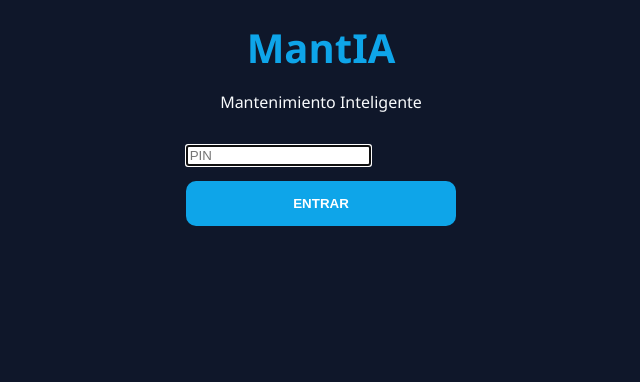
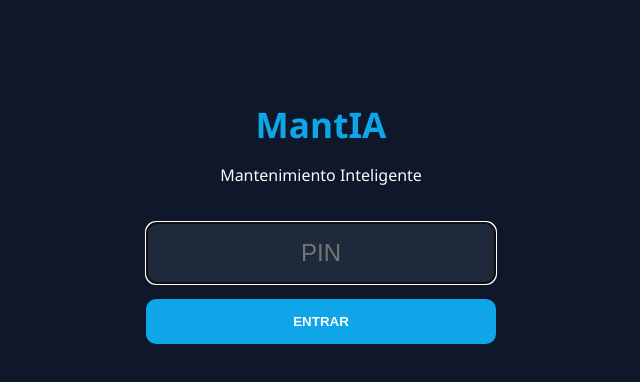
Before and after one commit to Javier25-cloud/MantIA, a React app in the folder frontend/: page / in a window 1280 px wide. Shown: the top 382 px of the page, without its empty margins (319-959 px from the left). Built offline with nearby package versions, Linux system fonts and the light colour scheme; the HTML template or start-up script is replaced by a standard one.

Commit message:
UI FIX: Corregida visibilidad de texto en tablas de inventario

```diff
--- a/frontend/src/App.css
+++ b/frontend/src/App.css
@@ -1,37 +1,44 @@
-/* --- CONFIGURACIÓN GENERAL --- */
+/* --- CONFIGURACIÓN MAESTRA --- */
 :root {
   --primary: #0ea5e9;
   --dark: #0f172a;
   --bg-card: #1e293b;
   --text-main: #f8fafc;
+  --text-dark: #1e293b; /* Color para texto sobre fondo blanco */
 }
 
 body {
   margin: 0;
+  padding: 20px;
   font-family: 'Segoe UI', Tahoma, Geneva, Verdana, sans-serif;
   background-color: var(--dark);
   color: var(--text-main);
+  /* Centrado total */
   display: flex;
-  justify-content: center;
-  padding: 20px;
+  flex-direction: column;
+  align-items: center;
+  min-height: 100vh;
 }
 
 .container {
   width: 100%;
-  transition: max-width 0.3s ease;
+  margin: 0 auto; /* Asegura el centrado horizontal */
+  display: flex;
+  flex-direction: column;
 }
 
-/* --- HEADER Y NAV --- */
-.header { text-align: center; margin-bottom: 30px; }
-.header h1 { margin: 0; color: var(--primary); font-size: 2.5rem; }
+/* --- CABECERA Y NAVEGACIÓN --- */
+.header { text-align: center; margin-bottom: 20px; width: 100%; }
+.header h1 { margin: 0; color: var(--primary); font-size: 2.2rem; }
 
 .nav-tabs {
   display: flex;
-  gap: 10px;
+  gap: 8px;
   margin-bottom: 20px;
   background: var(--bg-card);
-  padding: 5px;
+  padding: 6px;
   border-radius: 12px;
+  width: 100%;
 }
 
 .nav-tabs button {
@@ -42,7 +49,8 @@ body {
   color: #94a3b8;
   cursor: pointer;
   border-radius: 8px;
-  font-weight: bold;
+  font-weight: 600;
+  transition: all 0.2s;
 }
 
 .nav-tabs button.active {
@@ -50,56 +58,75 @@ body {
   color: white;
 }
 
-/* --- TABLAS (EL FIX ESTÁ AQUÍ) --- */
+/* --- TABLAS: VISIBILIDAD TOTAL --- */
 .history-table {
   width: 100%;
   border-collapse: collapse;
-  margin-top: 10px;
-  background: white; /* Fondo blanco */
+  background: white;
   border-radius: 12px;
   overflow: hidden;
-  box-shadow: 0 4px 6px -1px rgb(0 0 0 / 0.1);
+  box-shadow: 0 10px 15px -3px rgba(0, 0, 0, 0.3);
+  margin-bottom: 20px;
 }
 
 .history-table th {
   background: #f1f5f9;
-  padding: 15px;
+  padding: 12px;
   text-align: left;
-  font-size: 0.75rem;
+  font-size: 0.7rem;
   color: #64748b;
   text-transform: uppercase;
-  letter-spacing: 0.05em;
 }
 
 .history-table td {
-  padding: 15px;
+  padding: 12px;
   border-bottom: 1px solid #f1f5f9;
-  font-size: 0.9rem;
-  color: #1e293b; /* <--- REALIDAD: Texto oscuro para que se vea sobre blanco */
+  font-size: 0.85rem;
+  color: var(--text-dark) !important; /* FORZAMOS COLOR OSCURO */
+  vertical-align: middle;
 }
 
+/* Stock y alertas */
 .row-critical {
   background-color: #fff1f2 !important;
 }
 
 .row-critical td {
-  color: #991b1b !important; /* Texto rojo oscuro para alertas */
+  color: #b91c1c !important; /* Rojo oscuro para que se lea bien */
+  font-weight: 600;
 }
 
-/* --- BOTONES Y ACCIONES --- */
+/* --- BOTONES DE ACCIÓN --- */
 .action-btn {
   background: #f8fafc;
   border: 1px solid #e2e8f0;
   border-radius: 6px;
   cursor: pointer;
-  font-size: 1.1rem;
-  padding: 5px 8px;
-  transition: all 0.2s;
+  padding: 6px;
+  display: flex;
+  align-items: center;
+  justify-content: center;
 }
 
-.action-btn:hover {
-  background: #e2e8f0;
-  transform: translateY(-2px);
+.action-btn:hover { background: #e2e8f0; }
+
+/* --- PANTALLA DE LOGIN --- */
+.login-screen {
+  max-width: 350px;
+  margin-top: 10vh;
+}
+
+.pin-input {
+  width: 100%;
+  padding: 15px;
+  border-radius: 10px;
+  border: 2px solid #334155;
+  background: #1e293b;
+  color: white;
+  font-size: 1.5rem;
+  text-align: center;
+  margin-bottom: 15px;
+  box-sizing: border-box;
 }
 
 .confirm-button {
@@ -111,54 +138,27 @@ body {
   border-radius: 10px;
   font-weight: bold;
   cursor: pointer;
-  margin-top: 15px;
 }
 
-.logout-btn {
-  margin-top: 40px;
-  width: 100%;
-  padding: 12px;
-  background: #334155;
-  color: white;
-  border: none;
-  border-radius: 10px;
-  cursor: pointer;
-  opacity: 0.8;
-}
-
-.logout-btn:hover { opacity: 1; }
-
-/* --- ANIMACIONES --- */
-.animate-in {
-  animation: fadeIn 0.4s ease-out;
-}
-
-@keyframes fadeIn {
-  from { opacity: 0; transform: translateY(10px); }
-  to { opacity: 1; transform: translateY(0); }
-}
-
-/* --- ESTILOS OPERARIO --- */
+/* --- ESTILO OPERARIO --- */
 .record-button {
-  width: 120px;
-  height: 120px;
+  width: 100px;
+  height: 100px;
   border-radius: 50%;
-  border: 8px solid #334155;
+  border: 6px solid #334155;
   background: var(--bg-card);
   color: white;
-  font-size: 2rem;
+  font-size: 1.8rem;
   cursor: pointer;
+  margin: 30px auto;
   display: flex;
   flex-direction: column;
   align-items: center;
   justify-content: center;
-  margin: 40px auto;
-  transition: all 0.3s;
 }
 
 .record-button.recording {
   border-color: #ef4444;
-  box-shadow: 0 0 20px #ef4444;
   animation: pulse 1.5s infinite;
 }
 
@@ -167,3 +167,21 @@ body {
   50% { transform: scale(1.05); }
   100% { transform: scale(1); }
 }
+
+.ia-card {
+  background: var(--bg-card);
+  padding: 20px;
+  border-radius: 15px;
+  border-left: 4px solid var(--primary);
+}
+
+.logout-btn {
+  background: #334155;
+  color: #94a3b8;
+  border: none;
+  padding: 10px;
+  border-radius: 8px;
+  width: 100%;
+  margin-top: 20px;
+  cursor: pointer;
+}
```
